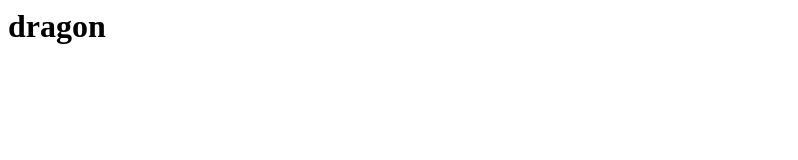
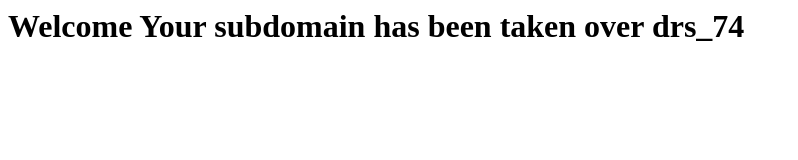
Before and after one commit to mokhtaa/hack, a plain HTML site: page index.html in a window 1280 px wide. Shown: the whole page, without its empty margins (0-798 px from the left). Drawn offline with Linux system fonts and the light colour scheme.

Commit message:
Update index.html

```diff
--- a/index.html
+++ b/index.html
@@ -1 +1,3 @@
-<h1>dragon</h1>
+<h1>Welcome
+Your subdomain has been taken over
+drs_74</h1>
```
